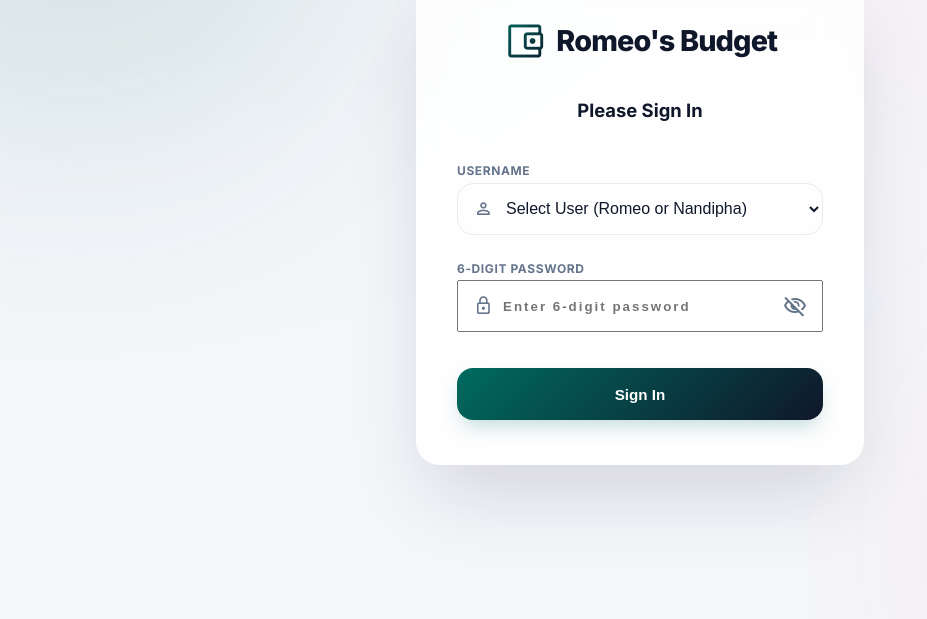
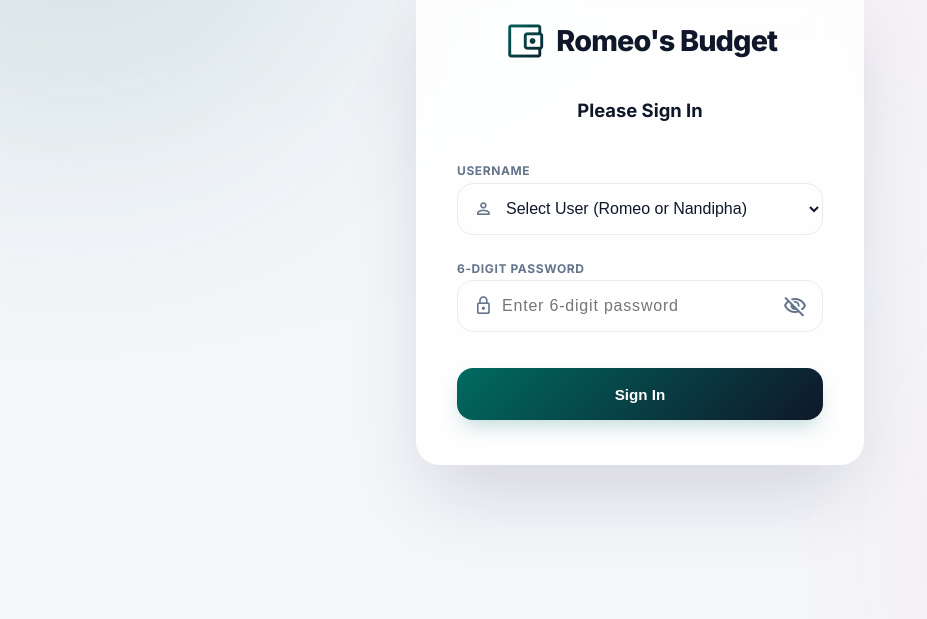
Before and after one commit to Romeo-Bess/budget-planner, a website: page index.html in a window 1280 px wide. Shown: the part 181-800 px from the top of the page, without its empty margins (0-927 px from the left). Drawn offline with nearby package versions, Linux system fonts and the light colour scheme.

Commit message:
Ensure login password field styling matches username field style

```diff
--- a/index.html
+++ b/index.html
@@ -817,7 +817,7 @@
             <label for="login-password" style="font-size: 0.75rem; font-weight: 700; text-transform: uppercase; color: var(--color-text-muted); letter-spacing: 0.05em;">6-Digit Password</label>
             <div class="input-with-icon" style="position: relative; display: flex; align-items: center;">
               <span class="material-symbols-outlined input-icon-left">lock</span>
-              <input type="password" id="login-password" placeholder="Enter 6-digit password" required style="padding-right: 3rem; letter-spacing: 0.15em; font-weight: 800; height: 3.25rem; width: 100%;"/>
+              <input type="password" id="login-password" placeholder="Enter 6-digit password" required style="padding-right: 3rem; letter-spacing: 0.05em; height: 3.25rem; width: 100%;"/>
               <button type="button" class="icon-button" id="btn-toggle-password" style="position: absolute; right: 0.5rem; width: 2.5rem; height: 2.5rem; min-width: 2.5rem; min-height: 2.5rem; color: var(--color-text-muted);" aria-label="Toggle Password Visibility">
                 <span class="material-symbols-outlined" id="password-visibility-icon">visibility_off</span>
               </button>
--- a/styles.css
+++ b/styles.css
@@ -515,6 +515,7 @@ body {
 
 .input-group input[type="text"],
 .input-group input[type="number"],
+.input-group input[type="password"],
 .input-group select {
   width: 100%;
   height: 3.25rem; /* Large touch target */
```
